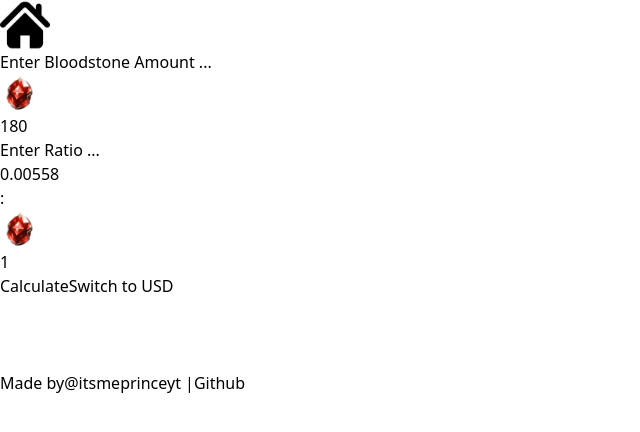
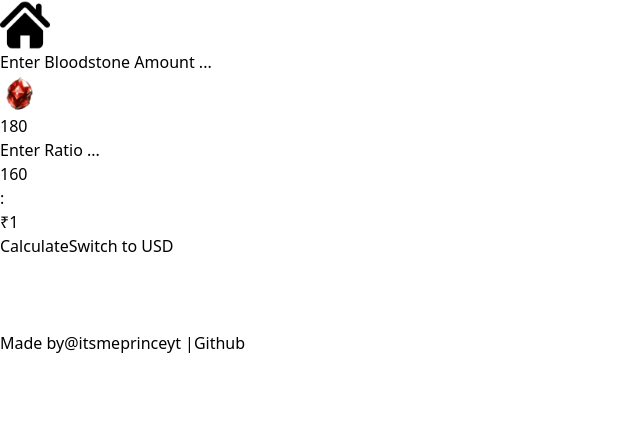
Before and after one commit to itsmeprinceyt/paypal_calculator_for_sofi, a Next.js app: page /mazoku-bloodstone-inr in a window 1280 px wide. Shown: the top 432 px of the page, without its empty margins (0-640 px from the left). Built offline with nearby package versions, Linux system fonts and the light colour scheme.

Commit message:
fixed karuta restarting default value and improved bloodstone calculation for inr

```diff
--- a/src/app/karuta-ticket-inr/page.tsx
+++ b/src/app/karuta-ticket-inr/page.tsx
@@ -36,8 +36,8 @@ export default function KarutaTicketINR() {
     };
 
     const handleRestart = () => {
-        setTicketAmount(300);
-        setRatio(2.7);
+        setTicketAmount(120);
+        setRatio(4.5);
         setInrAmount(0);
         setIsInputDisabled(false);
         setIsFlipped(false);
--- a/src/app/karuta-ticket/page.tsx
+++ b/src/app/karuta-ticket/page.tsx
@@ -39,8 +39,8 @@ export default function KarutaTicket() {
     };
 
     const handleRestart = () => {
-        setTicketAmount(280);
-        setRatio(28);
+        setTicketAmount(140);
+        setRatio(14);
         setResult(null);
         setIsInputDisabled(false);
         setDollarAmount(0);
--- a/src/app/mazoku-bloodstone-inr/page.tsx
+++ b/src/app/mazoku-bloodstone-inr/page.tsx
@@ -7,7 +7,7 @@ import HomeButton from "../(components)/HomeButton";
 
 export default function MazokuBloodstoneINR() {
     const [bloodstoneAmount, setBloodstoneAmount] = useState<number>(180);
-    const [ratio, setRatio] = useState<number>(0.00558);
+    const [ratio, setRatio] = useState<number>(160);
     const [inrAmount, setInrAmount] = useState<number>(0);
     const [isInputDisabled, setIsInputDisabled] = useState<boolean>(false);
     const [isFlipped, setIsFlipped] = useState(false);
@@ -28,7 +28,7 @@ export default function MazokuBloodstoneINR() {
     };
 
     const handleCalculate = () => {
-        const calculatedAmount = bloodstoneAmount * ratio;
+        const calculatedAmount = bloodstoneAmount / ratio;
         const formattedAmount = parseFloat(calculatedAmount.toFixed(2));
         setInrAmount(formattedAmount);
         setIsInputDisabled(true);
@@ -37,7 +37,7 @@ export default function MazokuBloodstoneINR() {
 
     const handleRestart = () => {
         setBloodstoneAmount(180);
-        setRatio(0.00558);
+        setRatio(160);
         setInrAmount(0);
         setIsInputDisabled(false);
         setIsFlipped(false);
@@ -45,8 +45,8 @@ export default function MazokuBloodstoneINR() {
 
     const handleCopy = () => {
         const textToCopy = `\`\`\`css
-Bloodstone Amount: ${bloodstoneAmount} Bloodstones
-Ratio: ₹${ratio} per Bloodstone
+Bloodstone Amount: ${bloodstoneAmount} BS
+Ratio: ${ratio} BS per ₹1
 Calculated ₹ Amount: ₹${inrAmount}
 \`\`\`
 -# Calculated Using: [PayPal | Sofi | Karuta | Mazoku Fee Calculator by ItsMe Prince]( https://paypal-and-sofi-wist-fee-calculator.vercel.app/)`;
@@ -124,13 +124,7 @@ Calculated ₹ Amount: ₹${inrAmount}
                             :
                         </div>
                         <div className="bg-white h-full w-[150px] flex items-center justify-center p-2 rounded-r-md text-black text-4xl  ">
-                            <Image
-                                src={"/bloodstone.png"}
-                                height={40}
-                                width={40}
-                                alt="Bloodstone Icon"
-                            />
-                            1
+                        ₹1
                         </div>
                     </div>
                     <div className="flex gap-5 mt-5">
@@ -169,7 +163,7 @@ Calculated ₹ Amount: ₹${inrAmount}
                                     {bloodstoneAmount} {bloodstoneAmount === 1 ? 'Bloodstone' : 'Bloodstones'}
                                 </span>&nbsp;
                                 at the ratio of
-                                <span className="font-bold text-lg scale-110"> ₹{ratio} per Bloodstone </span> for
+                                <span className="font-bold text-lg scale-110"> {ratio} Bloodstone per ₹1 </span> for
                                 <span className="font-bold text-lg scale-110"> ₹{inrAmount}</span>
                             </p>
                         </div>
```
